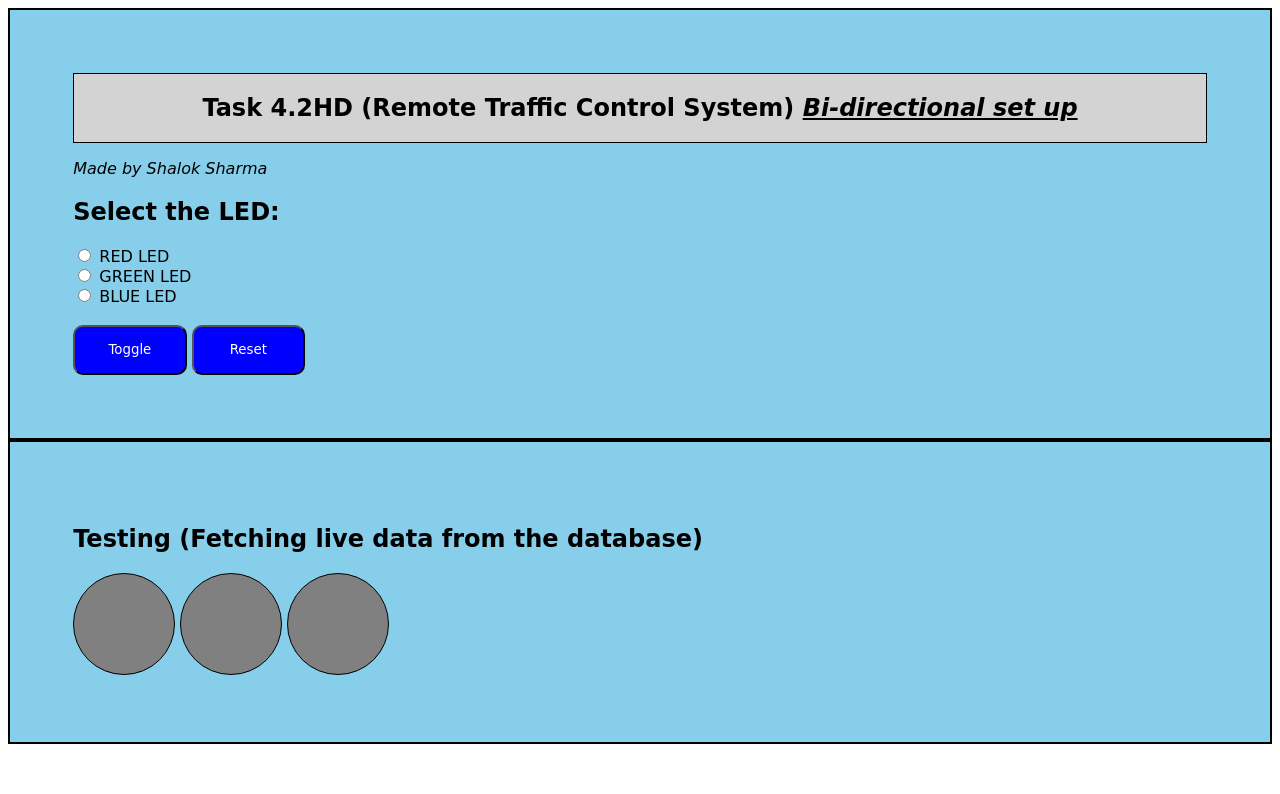
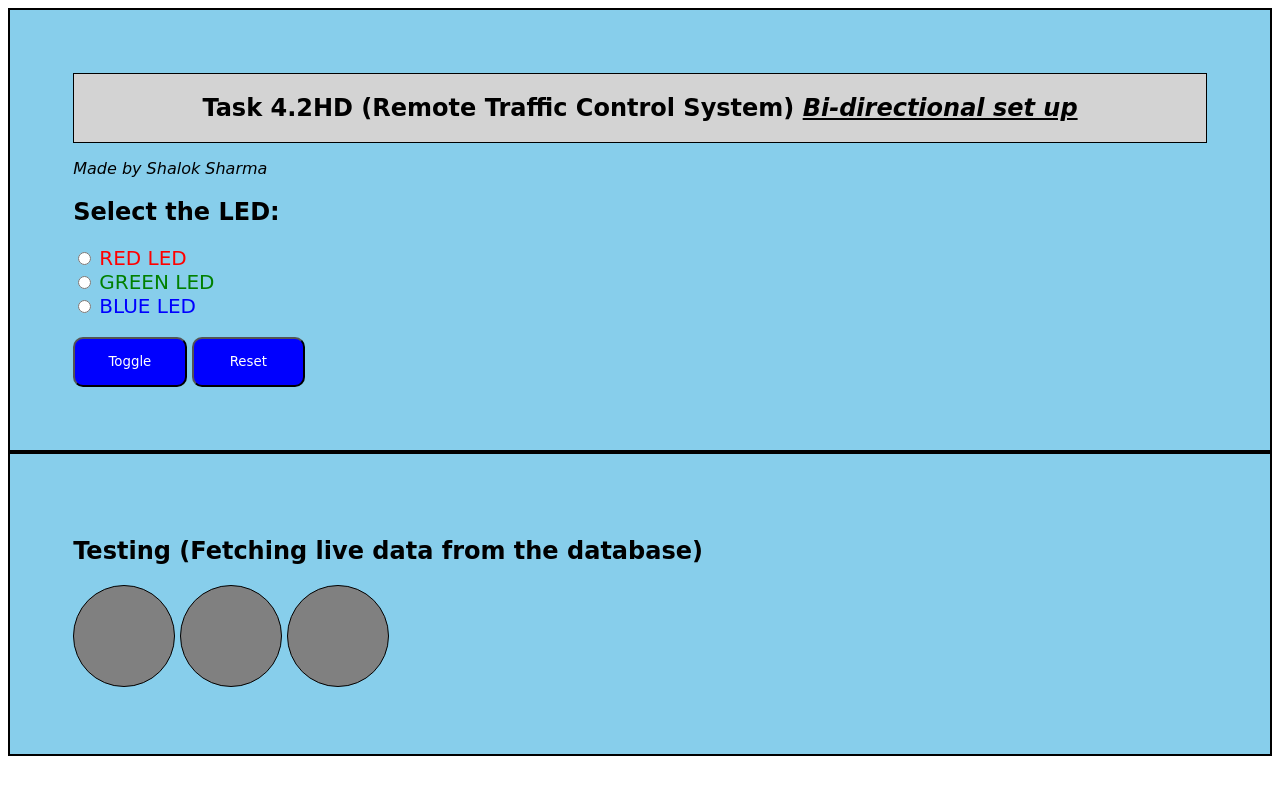
Before and after one commit to Shalok-sys/Task4.2HDArduinoCloudFunction, a plain HTML site: page index.html in a window 1280 px wide. Drawn offline with Linux system fonts and the light colour scheme; no server answers.

Commit message:
Update index.html

```diff
--- a/index.html
+++ b/index.html
@@ -14,13 +14,13 @@
         <p><i>Made by Shalok Sharma</i></p>
         <h2>Select the LED:</h2>
         <input type="radio" id="red" value="red" name="LED">
-        <label for="red">RED LED</label>
+        <label for="red" style="color: red; font-size: 20px;">RED LED</label>
         <br>
         <input type="radio" id="green" value="red" name="LED">
-        <label for="green">GREEN LED</label>
+        <label for="green" style="color: green; font-size: 20px;">GREEN LED</label>
         <br>
         <input type="radio" id="blue" value="red" name="LED">
-        <label for="blue">BLUE LED</label>
+        <label for="blue" style="color: blue; font-size: 20px;">BLUE LED</label>
         <br><br>
         <button id="toggle">Toggle</button>
         <button id="reset">Reset</button>
@@ -77,8 +77,8 @@
                 }
                 )
                 .catch((error)=>{
-                    conosle.log("Unsuccessful");
-                    conosle.log(error);
+                    console.log("Unsuccessful");
+                    console.log(error);
                 })
             }
         }
```
